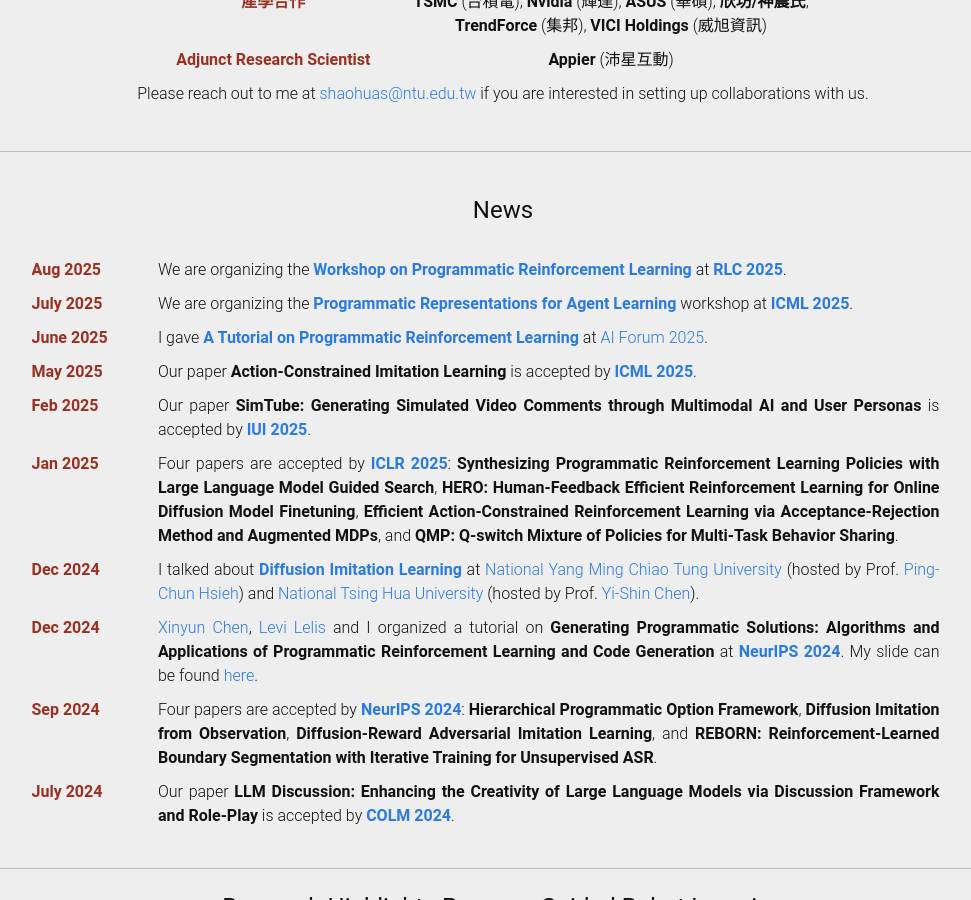
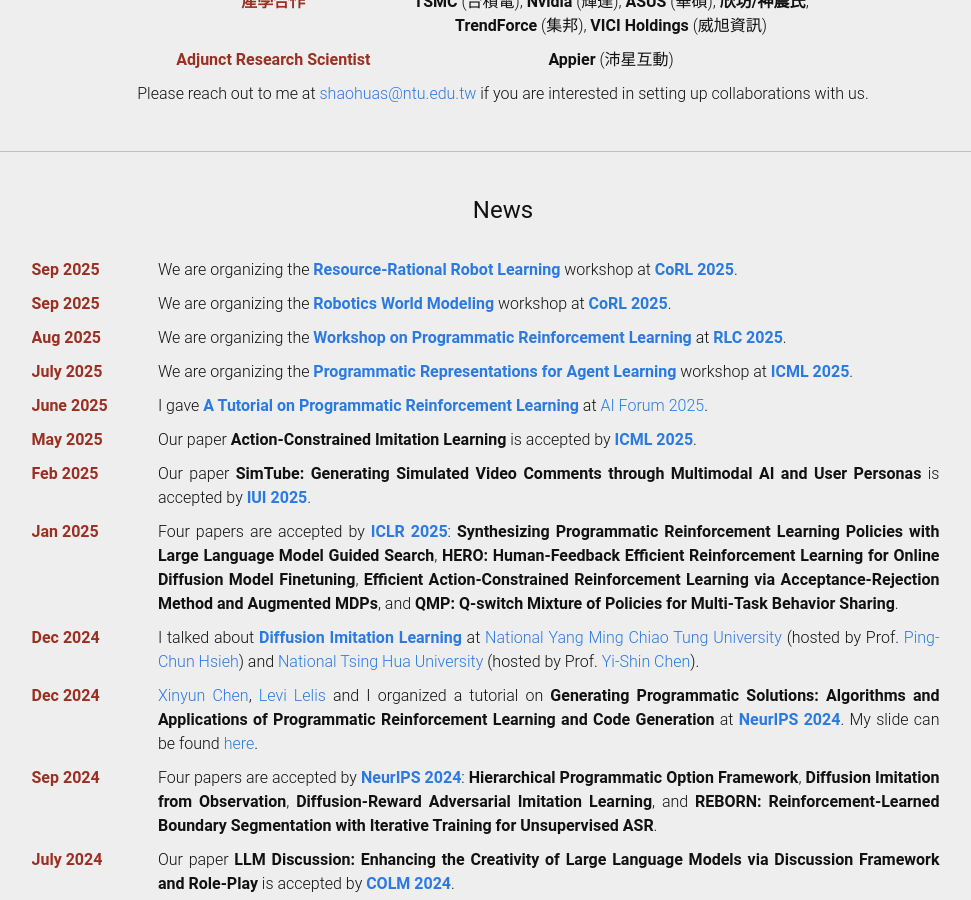
Before and after one commit to shaohua0116/shaohua0116.github.io, a Jekyll site: the page built from index.html, in a window 1280 px wide and 900 px high, scrolled down 815 px. Shown: the whole window, without its empty margins (137-1108 px from the left). Built offline with Jekyll 4.4.1, drawn with Linux system fonts in a browser that asks for light colours; some web fonts are replaced.

Commit message:
corl workshop news

```diff
--- a/_data/news.yml
+++ b/_data/news.yml
@@ -1,3 +1,7 @@
+- news: 'We are organizing the <b><a href="https://rational-robots.github.io/">Resource-Rational Robot Learning</a></b> workshop at <b><a href="https://www.corl.org/">CoRL 2025</a></b>.'
+  date: 'Sep 2025'
+- news: 'We are organizing the <b><a href="https://robot-world-modeling.github.io/">Robotics World Modeling</a></b> workshop at <b><a href="https://www.corl.org/">CoRL 2025</a></b>.'
+  date: 'Sep 2025'
 - news: 'We are organizing the <b><a href="https://prl-workshop.github.io/">Workshop on Programmatic Reinforcement Learning</a></b> at <b><a href="https://rl-conference.cc/">RLC 2025</a></b>.'
   date: 'Aug 2025'
 - news: 'We are organizing the <b><a href="https://pral-workshop.github.io/">Programmatic Representations for Agent Learning</a></b> workshop at <b><a href="https://icml.cc/Conferences/2025/Dates/">ICML 2025</a></b>.'
```
